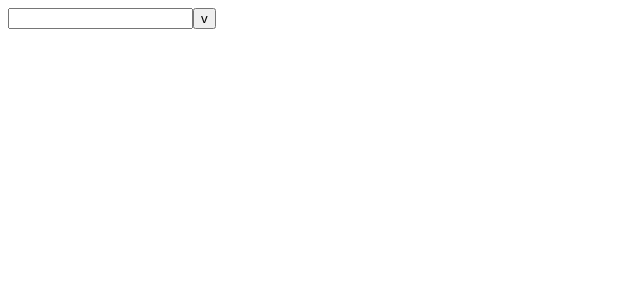
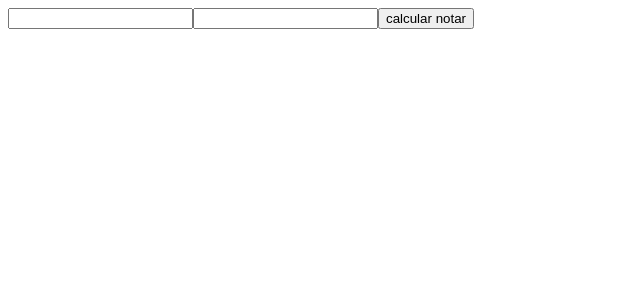
Before and after one commit to Gabriel200395/state, a React (Create React App) app: page / in a window 1280 px wide. Shown: the top 300 px of the page, without its empty margins (0-640 px from the left). Built offline with nearby package versions, Linux system fonts and the light colour scheme.

Commit message:
terminando exercicio 5

```diff
--- a/src/App.js
+++ b/src/App.js
@@ -1,9 +1,9 @@
-import Ex04 from "./ExerciciosDecisao/Ex04";
+import Ex05 from "./ExerciciosDecisao/Ex05";
 
 function App() {
   return (
     <>
-      <Ex04 />
+      <Ex05 />
     </>
   );
 }
--- a/src/ExerciciosDecisao/Ex05.js
+++ b/src/ExerciciosDecisao/Ex05.js
@@ -0,0 +1,34 @@
+import { useState } from "react";
+
+function Ex05() {
+  const [notaOne, setNotoNone] = useState("");
+  const [notaTwo, setNotoTwo] = useState("");
+  const [valid, setValid] = useState("");
+
+  const calcularMedia = () => {
+    const nota =
+      +notaOne + +notaTwo >= 7 && +notaOne + +notaTwo < 10 && "aprovado";
+    const maior = +notaOne + +notaTwo > 10 && "aprovado distincao";
+    const reprovado = +notaOne + +notaTwo < 7 && "reprovado";
+    setValid(nota || maior || reprovado);
+  };
+
+  return (
+    <div>
+      {valid}
+      <input
+        type="number"
+        value={notaOne}
+        onChange={({ target }) => setNotoNone(target.value)}
+      />
+      <input
+        type="number"
+        value={notaTwo}
+        onChange={({ target }) => setNotoTwo(target.value)}
+      />
+      <button onClick={calcularMedia}>calcular notar</button>
+    </div>
+  );
+}
+
+export default Ex05;
```
